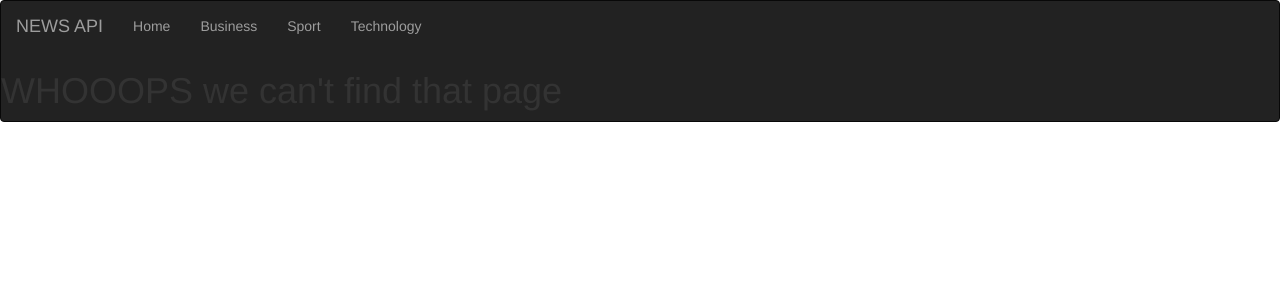
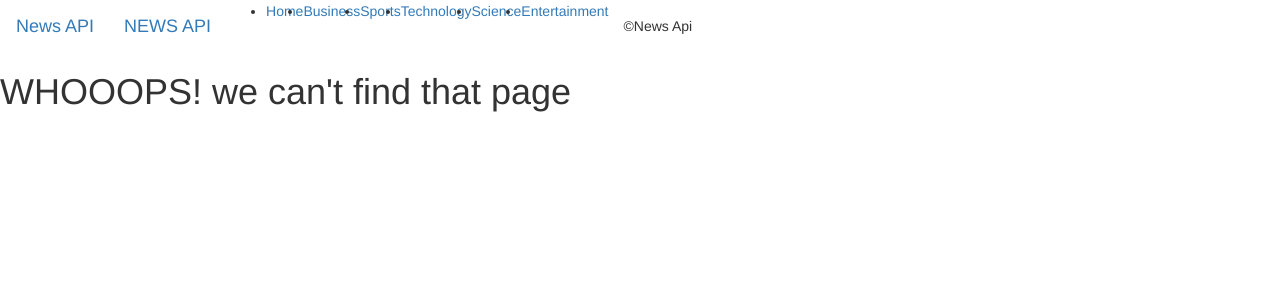
Before and after one commit to oodennis20/News, a Flask app: template app/templates/fourOhfour.html in a window 1280 px wide. Shown: the top 300 px of the page. Run offline with Flask 2, Linux system fonts and the light colour scheme; the template is opened without the code that fills it, so the values that code supplies are empty; parts of the project's set-up code (start-up, migrations or seed data) failed here and were passed over; some libraries are stand-ins or nearby versions.

Commit message:
add class category and html to view categories

```diff
--- a/app/__init__.py
+++ b/app/__init__.py
@@ -10,7 +10,7 @@ app= Flask(__name__,instance_relative_config = True)
 app.config.from_object(DevConfig)
 app.config.from_pyfile('config.py')
 
-bootstrap= Bootstrap(app)
+Bootstrap(app)
 
 from app import views
 from app import error
--- a/app/config.py
+++ b/app/config.py
@@ -3,6 +3,8 @@ class Config:
     General configuration parent class
     '''
     NEWS_API_SOURCE_URL='https://newsapi.org/v2/sources?apiKey={}'
+    CAT_API_URL='https://newsapi.org/v2/sources?category={}&language=en&apiKey={}'
+
 
 class ProdConfig(Config):
     '''
--- a/app/request.py
+++ b/app/request.py
@@ -9,12 +9,16 @@ Article = articles.Article
 api_key = app.config['NEWS_API_KEY']
 #source url
 source_url= app.config['NEWS_API_SOURCE_URL']
+#categories url
+cat_url=app.config['CAT_API_URL']
+
 
 def get_source():
     '''
     Function that gets the json response to url request
     '''
     get_source_url= source_url.format(api_key)
+    print(get_source_url)
     with urllib.request.urlopen(get_source_url) as url:
         get_sources_data = url.read()
         get_sources_response = json.loads(get_sources_data)
--- a/app/templates/fourOhfour.html
+++ b/app/templates/fourOhfour.html
@@ -1,5 +1,5 @@
 {% extends 'base.html'%}
 
 {% block content %}
-    <h1>WHOOOPS we can't find that page</h1>
+    <h1>WHOOOPS! we can't find that page</h1>
 {% endblock %}
--- a/app/templates/macros.html
+++ b/app/templates/macros.html
@@ -1,8 +1,3 @@
-<!-- {% macro displaySource(source_list) %}
-    {% for source in source_list %}
-        <li>{{ sources}}</li>
-    {% endfor %}
-{% endmacro %} -->
 <!-- {% macro displaySources(news) %}
 {% for article in articles %}
 <div class="col-xs-12 col-sm-4 col-md-2 col-lg-2 articles-card">
@@ -11,5 +6,6 @@
     <a href="{{article.url}}">Click here for full article...</a>
   </li>
 </div>
+
 {% endfor %}
 {% endmacro %} -->
--- a/app/templates/navbar.html
+++ b/app/templates/navbar.html
@@ -1,20 +1,36 @@
-<div class="navbar navbar-inverse" role="navigation">
-    <div class="container-fluid">
-        <div class="navbar-header">
-            <button type="button" class="navbar-toggle" data-toggle="collapse" data-target=".navbar-collapse">
-                <span class="sr-only">Toggle navigation</span>
-                <span class="icon-bar"></span>
-                <span class="icon-bar"></span>
-                <span class="icon-bar"></span>
+<div class="">
+    <nav class="navbar navbar-expand-lg navbar-dark bg-dark fixed-top">
+        <a class="navbar-brand" href="/">News API</a>
+            <button class="navbar-toggle" type="button" data-toggle="collapse" data-target="#navbarText" aria-controls="navbarText" aria-expanded="false" aria-label="Toggle navigation">
+                <span class="navbar-toggler-icon"></span>
+
             </button>
+
             <a class="navbar-brand" href="/"> NEWS API </a>
+        <div class="collapse navbar-collapse" id="navbarText">
+            <ul class="navbar-nav mr-auto">
+                <li class="nav-item active">
+                    <a class="nav-link" href="/">Home <span class="sr-only">(current)</span></a>
+                </li>
+                <li class="nav-item">
+                    <a class="nav-link" href="categories/{{Business}}">Business</a>
+                </li>
+                <li class="nav-item">
+                    <a class="nav-link" href="categories/{{Sports}}">Sports</a>
+                </li>
+                <li class="nav-item">
+                    <a class="nav-link" href="categories/{Technology}}">Technology</a>
+                </li>
+                <li class="nav-item">
+                    <a class="nav-link" href="categories/{{Science}}">Science</a>
+                </li>
+                <li class="nav-item">
+                    <a class="nav-link" href="categories/{{Entertainment}}">Entertainment</a>
+                </li>
+            </ul>
+            <span class="navbar-text">
+                ©News Api
+            </span>
         </div>
-        <div class="navbar-collapse collapse">
-            <ul class="nav navbar-nav">
-                <li><a href="/">Home</a></li>
-                <li><a href="/">Business</a></li>
-                <li><a href="/">Sport</a></li>
-                <li><a href="/">Technology</a></li>
-            </ul>
-        </div>
+    </nav>
 </div>
```
Also changed, not shown: app/models/category.py (added, +9 -0 lines), app/templates/article.html (+5 -2 lines), app/templates/index.html (+9 -1 lines), app/views.py (+10 -0 lines), app/templates/categories.html (added).
